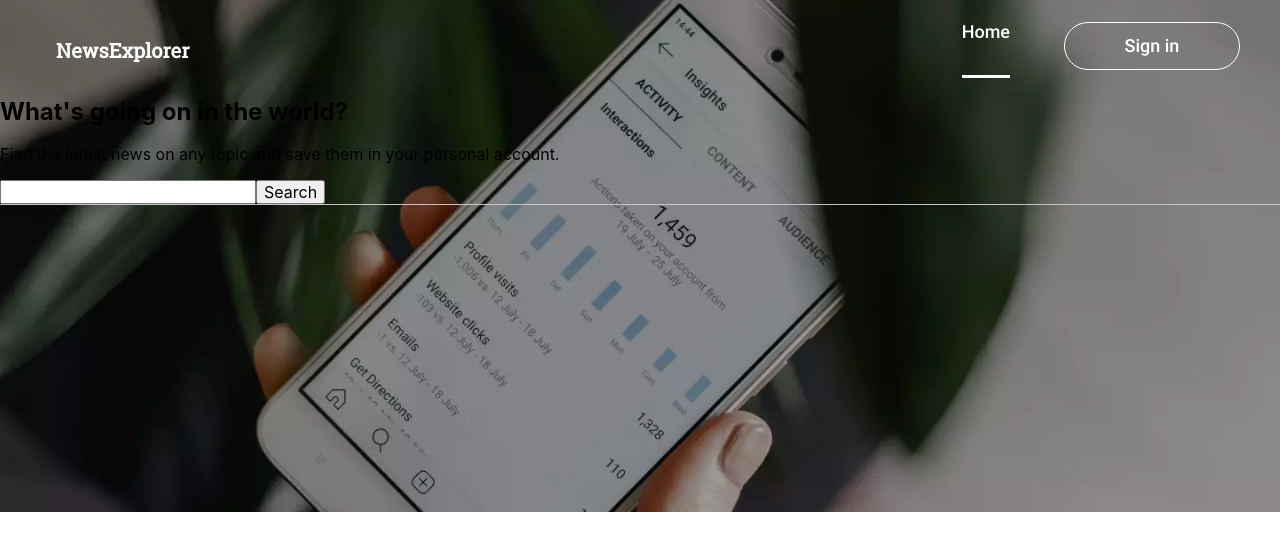
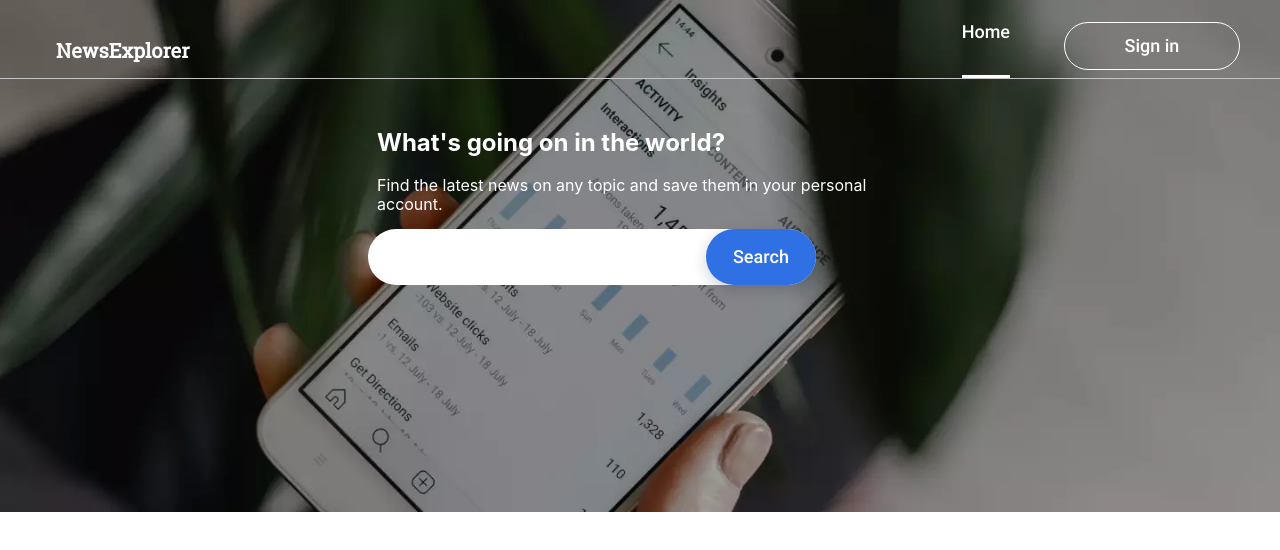
Before and after one commit to datvidc/news-explorer-frontend, a React (Create React App) app: page / in a window 1280 px wide. Shown: the top 550 px of the page. Built offline with nearby package versions, Linux system fonts and the light colour scheme.

Commit message:
Searchbar now fits

```diff
--- a/src/components/searchForm/SearchForm.css
+++ b/src/components/searchForm/SearchForm.css
@@ -0,0 +1,116 @@
+.search {
+  color: #fff;
+  display: flex;
+  flex-direction: column;
+  justify-content: center;
+  margin-left: auto;
+  margin-right: auto;
+
+  max-width: 608px;
+}
+
+.search__heading {
+  padding: 30px 10px 0 25px;
+}
+
+.search__form {
+  width: auto;
+  height: auto;
+  margin-left: 16px;
+  flex-direction: column;
+  background: none;
+  border-radius: 0;
+  position: relative;
+  display: flex;
+}
+
+.search__btn {
+  height: 56px;
+  margin-top: 16px;
+  margin-bottom: 44px;
+  font-size: 18px;
+  line-height: 24px;
+  padding: 0;
+  background-color: #2f71e5;
+  box-shadow: 0 5px 15px rgb(14 26 57 / 20%);
+  border: none;
+  border-radius: 100px;
+  font-family: "Roboto", sans-serif;
+  font-style: normal;
+  font-weight: 500;
+  text-align: center;
+  color: #fff;
+}
+
+.search__field {
+  height: 56px;
+  margin: 0;
+  font-size: 16px;
+  font-weight: 400;
+  line-height: 22px;
+  padding-left: 16px;
+  border-radius: 100px;
+}
+
+.search__btn:hover {
+  background-color: #347eff;
+}
+
+.search__btn:focus {
+  background-color: #2a65cc;
+}
+
+@media (min-width: 550px) {
+  .search {
+    max-width: 60vw;
+  }
+
+  .search__form {
+    display: flex;
+    flex-direction: row;
+    width: 448px;
+    height: 56px;
+    background: #fff;
+    box-sizing: border-box;
+    border-radius: 100px;
+    display: flex;
+  }
+  .search__btn {
+    width: 160px;
+    height: 56px;
+    box-shadow: 0 5px 15px rgb(14 26 57 / 20%);
+    border: none;
+    border-radius: 100px;
+    font-family: "Roboto",sans-serif;
+    font-size: 18px;
+    font-style: normal;
+    font-weight: 500;
+    line-height: 24px;
+    text-align: center;
+    color: #fff;
+    margin: 0;
+    padding: 0;
+    background-color: #2f71e5;
+  }
+  .search__field {
+    width: 100%;
+    height: 100%;
+    background: #fff;
+    border: none;
+    box-sizing: border-box;
+    border-radius: 100px;
+    margin: 0 0 0 24px;
+    font-family: "Roboto",sans-serif;
+    font-size: 16px;
+    font-weight: 400;
+    line-height: 22px;
+    color: #1a1b22;
+    caret-color: #2f71e5;
+  }
+}
+
+@media (min-width: 800px) {
+  .search {
+    max-width: 45vw;
+  }
+}
--- a/src/components/searchForm/SearchForm.js
+++ b/src/components/searchForm/SearchForm.js
@@ -7,11 +7,14 @@ function SearchForm() {
   return (
 
     <section className="search">
-      <h2>What&#39;s going on in the world? </h2>
-      <p> Find the latest news on any topic and save them in your personal account.</p>
-      <form>
-        <input type="search" />
-        <button type="submit"> Search </button>
+      <div className="search__heading">
+        <h2>What&#39;s going on in the world? </h2>
+        <p> Find the latest news on any topic and save them in your personal account.</p>
+      </div>
+
+      <form className="search__form">
+        <input className="search__field" type="search" />
+        <button className="search__btn" type="submit"> Search </button>
       </form>
 
     </section>
```
Also changed, not shown: src/components/header/Header.js (+6 -2 lines).
